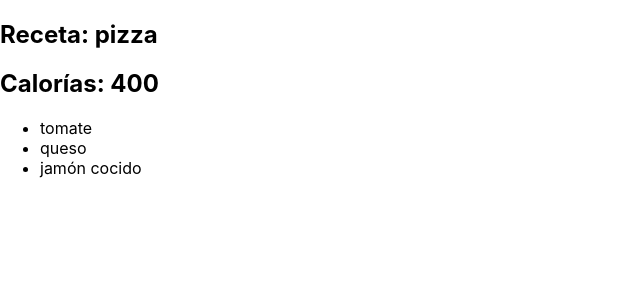
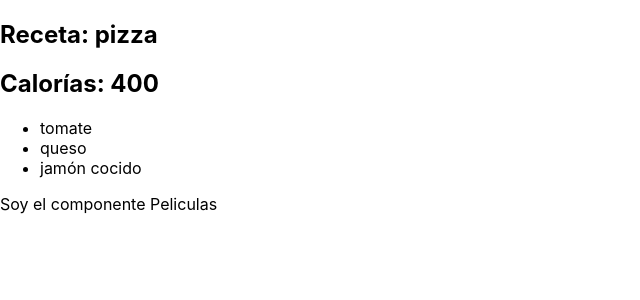
Before and after one commit to sandrusmb/react-basic-web, a React (Create React App) app: page / in a window 1280 px wide. Shown: the top 300 px of the page, without its empty margins (0-640 px from the left). Built offline with nearby package versions, Linux system fonts and the light colour scheme.

Commit message:
Add peliculas component

```diff
--- a/src/App.js
+++ b/src/App.js
@@ -3,12 +3,14 @@ import "./assets/css/App.css";
 
 // Importar componentes
 import MiComponente from "./components/MiComponente";
+import Peliculas from "./components/Peliculas";
 
 function App() {
   return (
     <div>
       <section className="componentes">
         <MiComponente />
+        <Peliculas />
       </section>
     </div>
   );
--- /dev/null
+++ b/src/components/Peliculas.js
@@ -0,0 +1,10 @@
+import React from "react";
+import { render } from "@testing-library/react";
+
+class Peliculas extends React.Component {
+  render() {
+    return <div>Soy el componente Peliculas</div>;
+  }
+}
+
+export default Peliculas;
```
